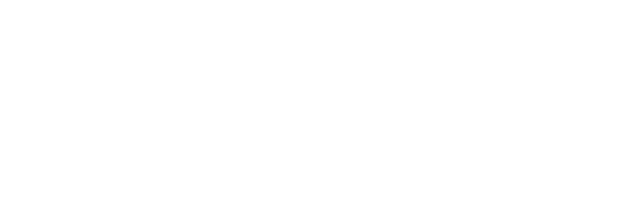
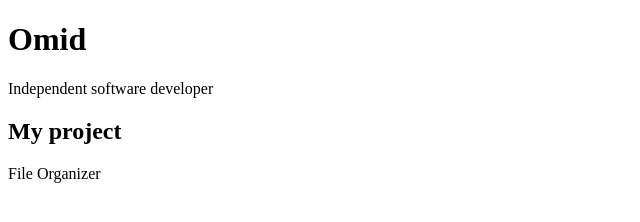
Before and after one commit to OmidMasomi1/omidmasomi1.github.io, a plain HTML site: page index.html in a window 1280 px wide. Shown: the whole page, without its empty margins (0-640 px from the left). Drawn offline with Linux system fonts and the light colour scheme.

Commit message:
Update index.html

```diff
--- a/index.html
+++ b/index.html
@@ -1,2 +1,16 @@
 <!doctype html>
 <html lang="en">
+  <head>
+     <meta charset="uft-8">
+      <title>Omid - Project</title>
+  </head>
+  <body>
+
+     <h1>Omid</h1>
+      <p>Independent software developer</p>
+
+     <h2>My project </h2>
+    <p>File Organizer</p>
+
+  </body>
+</html>
```
